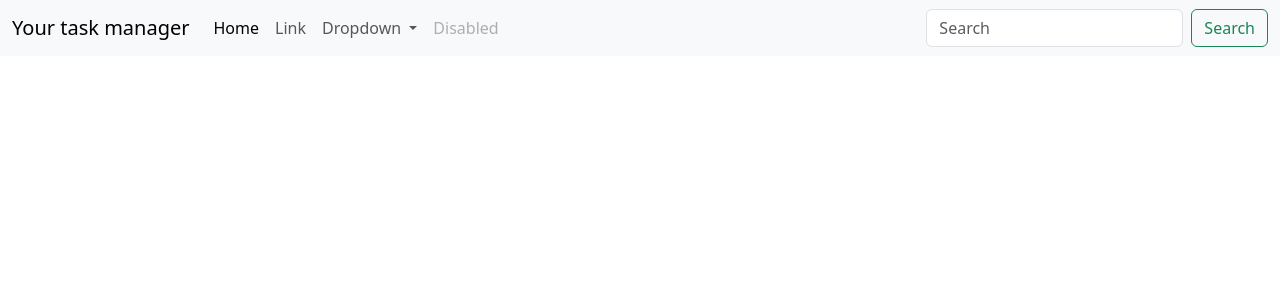
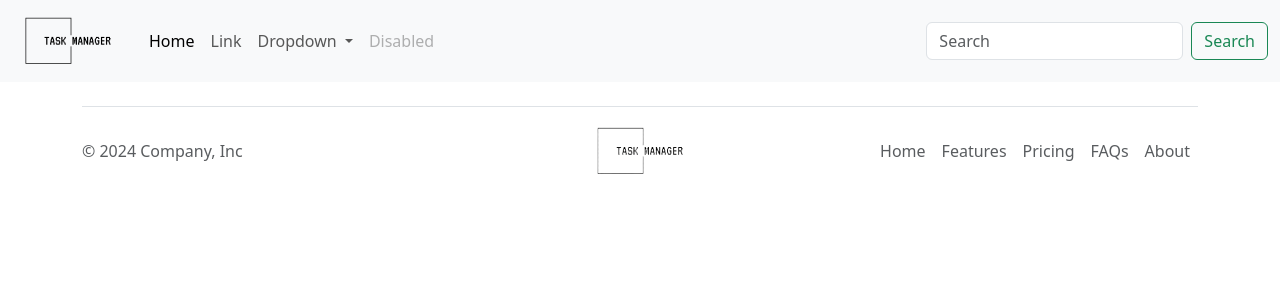
Before and after one commit to StrakaF/task_manager_app, a PHP site: page / in a window 1280 px wide. Shown: the top 300 px of the page. Run offline with PHP 8.4, Linux system fonts and the light colour scheme.

Commit message:
Added footer and styled logo.png in header and footer also

```diff
--- /dev/null
+++ b/assets/footer.php
@@ -0,0 +1,21 @@
+<?php
+
+?>
+
+<div class="container">
+  <footer class="d-flex flex-wrap justify-content-between align-items-center py-3 my-4 border-top">
+    <p class="col-md-4 mb-0 text-body-secondary">© 2024 Company, Inc</p>
+
+    <a href="/" class="col-md-4 d-flex align-items-center justify-content-center mb-3 mb-md-0 me-md-auto link-body-emphasis text-decoration-none">
+        <img src="img/transparent-logo2.png" class="img-fluid" alt="logo">
+    </a>
+
+    <ul class="nav col-md-4 justify-content-end">
+      <li class="nav-item"><a href="#" class="nav-link px-2 text-body-secondary">Home</a></li>
+      <li class="nav-item"><a href="#" class="nav-link px-2 text-body-secondary">Features</a></li>
+      <li class="nav-item"><a href="#" class="nav-link px-2 text-body-secondary">Pricing</a></li>
+      <li class="nav-item"><a href="#" class="nav-link px-2 text-body-secondary">FAQs</a></li>
+      <li class="nav-item"><a href="#" class="nav-link px-2 text-body-secondary">About</a></li>
+    </ul>
+  </footer>
+</div>
--- a/assets/header.php
+++ b/assets/header.php
@@ -7,7 +7,9 @@
 <!-- Navigation -->
 <nav class="navbar navbar-expand-lg bg-body-tertiary">
     <div class="container-fluid">
-        <a class="navbar-brand" href="#">Your task manager</a>
+        <a class="navbar-brand" href="#">
+            <img src="img/logo-task-manager-app.png" class="img-fluid" alt="logo">
+        </a>
         <button class="navbar-toggler" type="button" data-bs-toggle="collapse" data-bs-target="#navbarSupportedContent" aria-controls="navbarSupportedContent" aria-expanded="false" aria-label="Toggle navigation">
         <span class="navbar-toggler-icon"></span>
         </button>
--- a/index.php
+++ b/index.php
@@ -14,7 +14,7 @@
     <?php require "assets/header.php"; ?>
 
 
-
+    <?php require "assets/footer.php"; ?>
     <script src="https://cdn.jsdelivr.net/npm/bootstrap@5.3.3/dist/js/bootstrap.bundle.min.js" integrity="sha384-YvpcrYf0tY3lHB60NNkmXc5s9fDVZLESaAA55NDzOxhy9GkcIdslK1eN7N6jIeHz" crossorigin="anonymous"></script>
 </body>
 </html>
```
Also changed, not shown: img/logo-task-manager-app.png (added), img/transparent-logo.png (added), img/transparent-logo2.png (added), img/white-logo.png (added).
